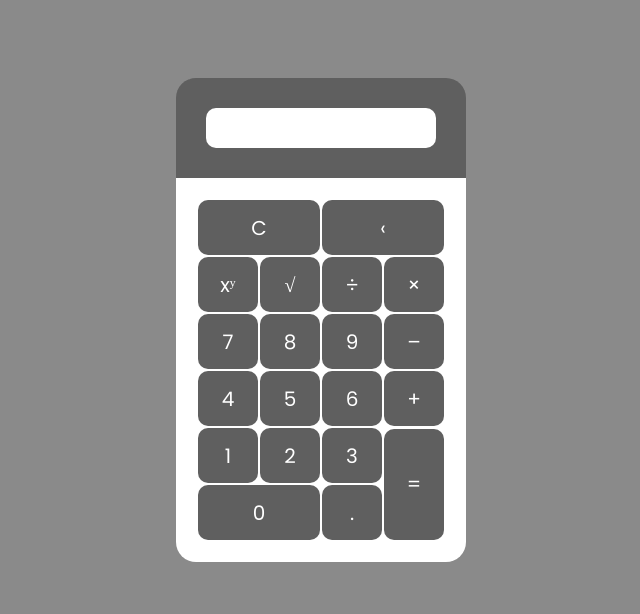
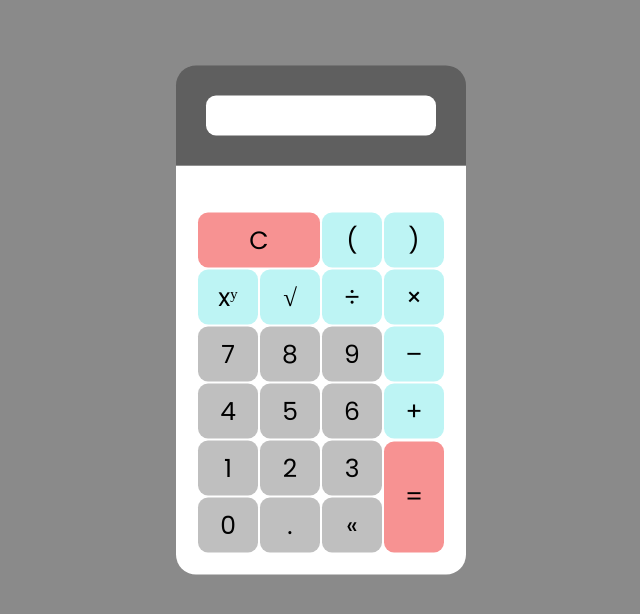
Before and after one commit to LuisAndradeDias/calculadora, a plain HTML site: page index.html in a window 1280 px wide. Shown: the whole page, without its empty margins (319-959 px from the left). Drawn offline with Linux system fonts and the light colour scheme.

Commit message:
Calculadora

```diff
--- a/css/style.css
+++ b/css/style.css
@@ -33,14 +33,16 @@ body {
 }
 
 .btn {
+    color: #000;
     user-select: none;
-    font-size: 20px;
+    font-size: 25px;
     cursor: pointer;
     border-radius: 10px;
     height: 55px;
     width: 60px;
     border: none;
-    background: rgb(95, 95, 95);
+    background: #b6b6b6df;
+    /* background: rgb(156, 156, 156); */
     transition: .2s, color, .2s;
     display: flex;
     justify-content: center;
@@ -48,15 +50,32 @@ body {
 }
 
 .btn:hover {
-    background: rgb(0, 0, 0);
+    background: rgba(48, 48, 48, 0.584)
 }
+
+.btn-calc {
+    background: rgba(167, 240, 240, 0.74);
+}
+
+.btn-calc:hover {
+    background: rgba(80, 216, 216, 0.74);
+}
+
+.results,
+.clear {
+    background: rgb(247, 146, 146);
+}
+
+.results:hover,
+.clear:hover {
+    background: rgb(243, 104, 104);
+}
+
 
 .results {
     height: 111px;
 }
 
-.zero,
-.back,
 .clear {
     width: 122px;
 }
@@ -111,17 +130,12 @@ body {
         align-items: center;
     }
 
-    table {
-        border: 2px solid red;
-    }
 
     .btn {
         height: 44px;
         width: 50px;
     }
 
-    .zero,
-    .back,
     .clear {
         width: 102px;
     }
--- a/index.html
+++ b/index.html
@@ -21,24 +21,25 @@
                         <td colspan="2">
                             <div class="btn clear" onclick="clearAll()">C</div>
                         </td>
-                        <td colspan="2">
-                            <div class="btn back" onclick="clearOne()">&#8249;</div>
-                        </td>
-
-
-                    </tr>
-                    <tr>
                         <td>
-                            <div class="btn" onclick="insert('**')">xʸ</div>
+                            <div class="btn btn-calc" onclick="insert('(')">(</div>
                         </td>
                         <td>
-                            <div class="btn" onclick="squareRoot('√')">&radic;</div>
+                            <div class="btn btn-calc" onclick="insert(')')">)</div>
+                        </td>
+                    </tr>
+                    <tr>65*4
+                        <td>
+                            <div class="btn btn-calc" onclick="insert('**')">xʸ</div>
                         </td>
                         <td>
-                            <div class="btn" onclick="insert('/')">&#xf7;</div>
+                            <div class="btn btn-calc" onclick="squareRoot('√')">&radic;</div>
                         </td>
                         <td>
-                            <div class="btn" onclick="insert('*')">&#xd7;</div>
+                            <div class="btn btn-calc" onclick="insert('/')">&#xf7;</div>
+                        </td>
+                        <td>
+                            <div class="btn btn-calc" onclick="insert('*')">&#xd7;</div>
                         </td>
                     </tr>
                     <tr>
@@ -52,7 +53,7 @@
                             <div class="btn" onclick="insert('9')">9</div>
                         </td>
                         <td>
-                            <div class="btn" onclick="insert('-')">&#x2013;</div>
+                            <div class="btn btn-calc" onclick="insert('-')">&#x2013;</div>
                         </td>
                     </tr>
                     <tr>
@@ -66,7 +67,7 @@
                             <div class="btn" onclick="insert('6')">6</div>
                         </td>
                         <td>
-                            <div class="btn" onclick="insert('+')">&#x2b;</div>
+                            <div class="btn btn-calc" onclick="insert('+')">&#x2b;</div>
                         </td>
                     </tr>
                     <tr>
@@ -80,15 +81,19 @@
                             <div class="btn" onclick="insert('3')">3</div>
                         </td>
                         <td rowspan="2">
-                            <div class="btn results" onclick="calculate()">&#x3d;</div>
+                            <div class="btn results" onclick="calculate()">=</div>
                         </td>
                     </tr>
                     <tr>
-                        <td colspan="2">
+                        <td colspan="1">
                             <div class="btn zero" onclick="insert('0')">0</div>
                         </td>
                         <td>
                             <div class="btn" onclick="insert('.')">.</div>
+                        </td>
+                        <td colspan="1">
+                            <div class="btn back" onclick="clearOne()">&laquo;
+                            </div>
                         </td>
                     </tr>
                 </table>
```
